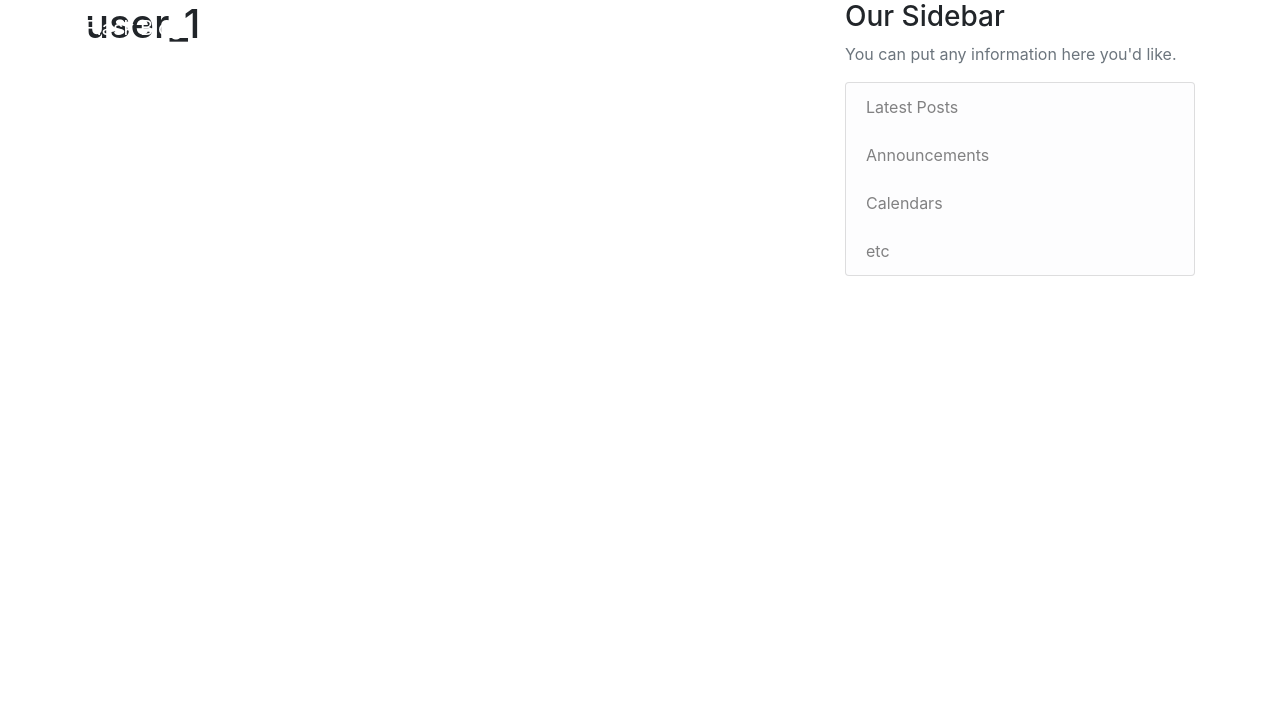
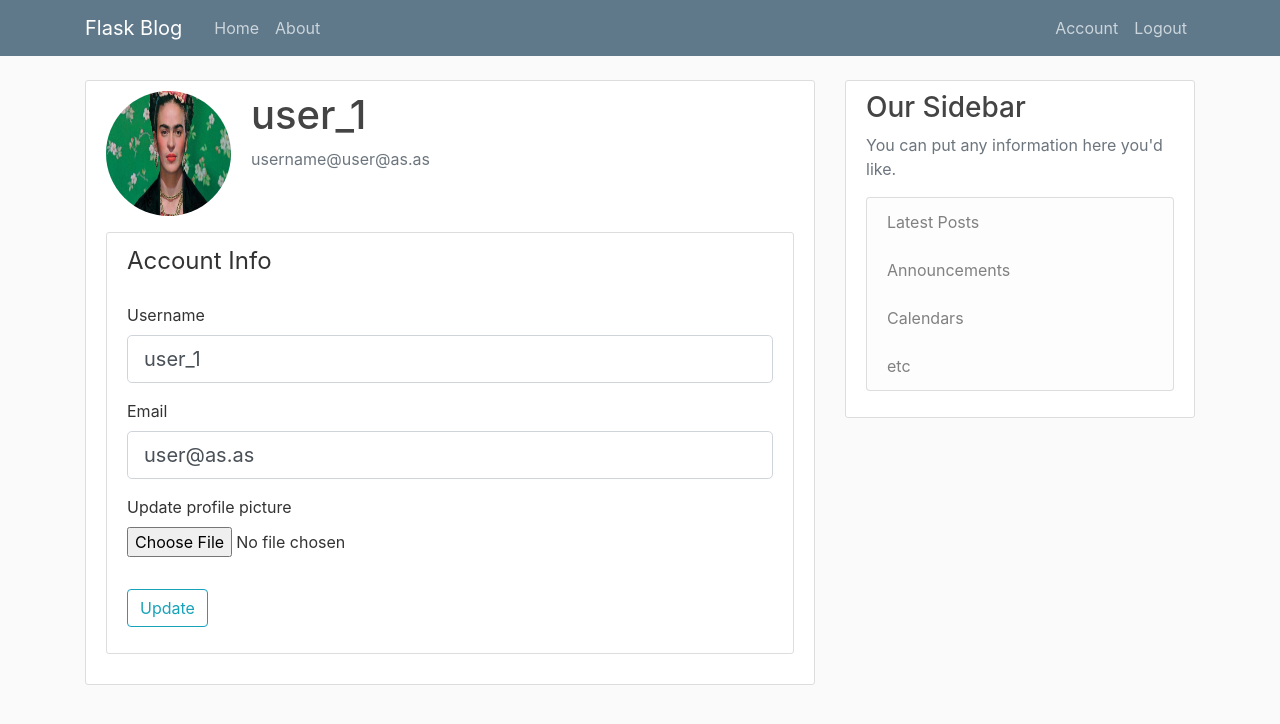
Before and after one commit to Nadin007/flaskapp, a Flask app: page /account in a window 1280 px wide. Shown: the top 724 px of the page. Run offline with Flask 2, Linux system fonts and the light colour scheme; a user stored in the database is signed in; some libraries are stand-ins or nearby versions.

Commit message:
Loading picture feature was added.

```diff
--- a/flaskblog/forms.py
+++ b/flaskblog/forms.py
@@ -1,4 +1,6 @@
 from flask_wtf import FlaskForm
+from flask_wtf.file import FileField, FileAllowed
+from flask_login import current_user
 from wtforms import StringField, PasswordField, SubmitField, BooleanField, ValidationError
 from wtforms.validators import DataRequired, Length, Email, EqualTo
 from flaskblog.models import User
@@ -35,3 +37,28 @@ class LoginForm(FlaskForm):
     password = PasswordField('Password', validators=[DataRequired()])
     remember = BooleanField('Remember Me')
     submit = SubmitField('Login')
+
+
+class UpdateAccountForm(FlaskForm):
+    username = StringField('Username', validators=[
+        DataRequired(), Length(min=2, max=20)
+    ])
+    email = StringField('Email', validators=[
+        DataRequired(), Email()
+    ])
+    picture = FileField('Update profile picture',
+                        validators=[
+                            FileAllowed(['jpg', 'png'])])
+    submit = SubmitField('Update')
+
+    def validate_username(self, username):
+        if username.data != current_user.username:
+            user = User.query.filter_by(username=username.data).first()
+            if user:
+                raise ValidationError('That username is already taken. Please choose a different one!')
+
+    def validate_email(self, email):
+        if email.data != current_user.email:
+            user = User.query.filter_by(email=email.data).first()
+            if user:
+                raise ValidationError('That email is already taken. Please choose a different one!')
--- a/flaskblog/routes.py
+++ b/flaskblog/routes.py
@@ -1,6 +1,9 @@
+import os
+import secrets
+from PIL import Image
 from flask import render_template, flash, redirect, url_for, request
 from flaskblog import app, db, bcrypt
-from flaskblog.forms import RegistrationForm, LoginForm
+from flaskblog.forms import RegistrationForm, LoginForm, UpdateAccountForm
 from flaskblog.models import User, Post
 from flask_login import login_user, current_user, logout_user, login_required
 
@@ -69,7 +72,33 @@ def logout():
     return redirect(url_for('home'))
 
 
-@app.route("/account")
+def save_picture(file_picture):
+    random_hex = secrets.token_hex(8)
+    _, f_ext = os.path.splitext(file_picture.filename)
+    picture_fn = random_hex + f_ext
+    picture_path = os.path.join(app.root_path, 'static/profile_pict', picture_fn)
+    output_size = (125, 125)
+    i = Image.open(file_picture)
+    i.thumbnail(output_size)
+    i.save(picture_path)
+    return picture_fn
+
+
+@app.route("/account", methods=['GET', 'POST'])
 @login_required
 def account():
-    return render_template('account.html', title='Account')
+    form = UpdateAccountForm()
+    if form.validate_on_submit():
+        if form.picture.data:
+            picture_file = save_picture(form.picture.data)
+            current_user.image_file = picture_file
+        current_user.username = form.username.data
+        current_user.email = form.email.data
+        db.session.commit()
+        flash('Your account has been updated', 'success')
+        return redirect(url_for('account'))
+    elif request.method == 'GET':
+        form.username.data = current_user.username
+        form.email.data = current_user.email
+    image_file = url_for('static', filename='profile_pict/' + current_user.image_file)
+    return render_template('account.html', title='Account', image_file=image_file, form=form)
--- /dev/null
+++ b/flaskblog/static/style.css
@@ -0,0 +1,80 @@
+body {
+    background: #fafafa;
+    color: #333333;
+    margin-top: 5rem;
+  }
+
+  h1, h2, h3, h4, h5, h6 {
+    color: #444444;
+  }
+
+  .bg-steel {
+    background-color: #5f788a;
+  }
+
+  .site-header .navbar-nav .nav-link {
+    color: #cbd5db;
+  }
+
+  .site-header .navbar-nav .nav-link:hover {
+    color: #ffffff;
+  }
+
+  .site-header .navbar-nav .nav-link.active {
+    font-weight: 500;
+  }
+
+  .content-section {
+    background: #ffffff;
+    padding: 10px 20px;
+    border: 1px solid #dddddd;
+    border-radius: 3px;
+    margin-bottom: 20px;
+  }
+
+  .article-title {
+    color: #444444;
+  }
+
+  a.article-title:hover {
+    color: #428bca;
+    text-decoration: none;
+  }
+
+  .article-content {
+    white-space: pre-line;
+  }
+
+  .article-img {
+    height: 65px;
+    width: 65px;
+    margin-right: 16px;
+  }
+
+  .article-metadata {
+    padding-bottom: 1px;
+    margin-bottom: 4px;
+    border-bottom: 1px solid #e3e3e3
+  }
+
+  .article-metadata a:hover {
+    color: #333;
+    text-decoration: none;
+  }
+
+  .article-svg {
+    width: 25px;
+    height: 25px;
+    vertical-align: middle;
+  }
+
+  .account-img {
+    height: 125px;
+    width: 125px;
+    margin-right: 20px;
+    margin-bottom: 16px;
+  }
+
+  .account-heading {
+    font-size: 2.5rem;
+  }
--- a/flaskblog/templates/account.html
+++ b/flaskblog/templates/account.html
@@ -1,4 +1,63 @@
 {% extends "layout.html" %}
 {% block content %}
-    <h1>{{ current_user.username }}</h1>
+    <div class="content-section">
+        <div class="media">
+            <img class="rounded-circle account-img" src="{{ image_file }}">
+            <div class="media-body">
+                <h2 class="account-heading">
+                    {{ current_user.username }}
+                </h2>
+                <p class="text-secondary">username@{{ current_user.email }}</p>
+            </div>
+        </div>
+        <div class="content-section">
+            <form method="POST" action="" enctype="multipart/form-data">
+                {{ form.hidden_tag() }}
+                <fieldset class="form-group">
+                    <legend class="border-bottm mb-4">
+                        Account Info
+                    </legend>
+                    <div class="form-group">
+                        {{ form.username.label(class="form-control-label") }}
+                        {% if form.username.errors %}
+                        {{ form.username(class="form-control form-control-lg is-invalid") }}
+                        <div class="invalid-feedback">
+                            {% for error in form.username.errors %}
+                                <span> {{ error }}</span>
+                            {% endfor %}
+                        </div>
+                        {% else %}
+                            {{ form.username(class="form-control form-control-lg") }}
+                        {% endif %}
+
+                    </div>
+                    <div class="form-group">
+                        {{ form.email.label(class="form-control-label") }}
+                        {% if form.email.errors %}
+                        {{ form.email(class="form-control form-control-lg is-invalid") }}
+                        <div class="invalid-feedback">
+                            {% for error in form.email.errors %}
+                                <span> {{ error }}</span>
+                            {% endfor %}
+                        </div>
+                        {% else %}
+                            {{ form.email(class="form-control form-control-lg") }}
+                        {% endif %}
+                    </div>
+                    <div class="form-group">
+                        {{ form.picture.label() }}
+                        {{ form.picture(class="form-control-file") }}
+                        {% if form.picture.errors %}
+                            {% for error in form.picture.errors %}
+                                <span class="text-danger"> {{ error }}</span></br>
+                            {% endfor %}
+                        {% endif %}
+                    </div>
+                </fieldset>
+                <div class="form-group">
+                    {{ form.submit(class="btn btn-outline-info") }}
+                </div>
+            </form>
+        </div>
+    </div>
 {% endblock content %}
--- a/requirements.txt
+++ b/requirements.txt
@@ -14,6 +14,7 @@ importlib-metadata==4.11.4
 itsdangerous==2.1.2
 Jinja2==3.1.2
 MarkupSafe==2.1.1
+Pillow==9.1.1
 pycparser==2.21
 python-dotenv==0.20.0
 SQLAlchemy==1.4.37
```
Also changed, not shown: flaskblog/site.db, flaskblog/static/profile_pict/21750c39f3245269.jpg (added), flaskblog/static/profile_pict/d18331b1a4c1c81b.png (added), flaskblog/static/profile_pict/default.jpg (added), flaskblog/static/profile_pict/ef601299462d385b.jpg (added), 1 other file.
